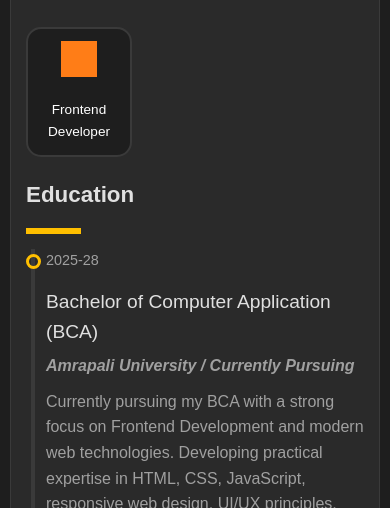
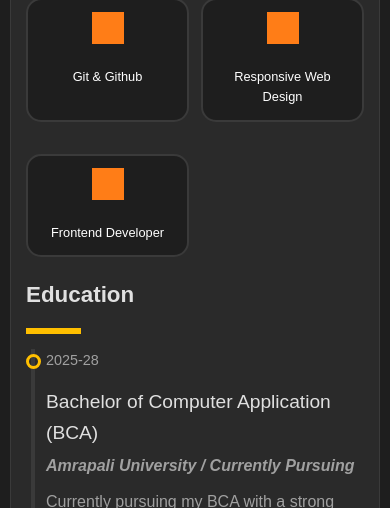
Before and after one commit to mohitpandey-dev/mohit-portfolio, a plain HTML site: page index.html in a window 390 px wide. Shown: the part 1433-1941 px from the top of the page. Drawn offline with Linux system fonts and the light colour scheme; grey boxes are pictures that could not be loaded.

Commit message:
Update stym.css

```diff
--- a/stym.css
+++ b/stym.css
@@ -451,3 +451,16 @@ nav a:hover,.active{
         padding: 18px;
     }
 }
+@media (max-width: 480px) {
+    .grid-con{
+        grid-template-columns: repeat(2, 1fr);
+        gap: 12px;
+    }
+    .item h3{
+        font-size: 0.8rem;
+    }
+    .item img{
+        height: 32px;
+        width: 32px;
+    }
+}
```
